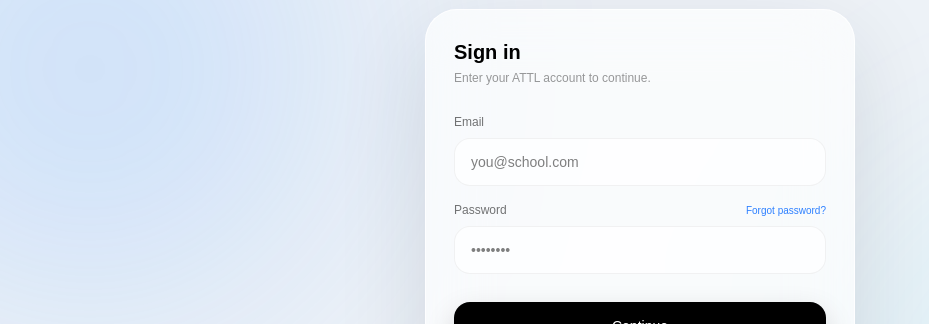
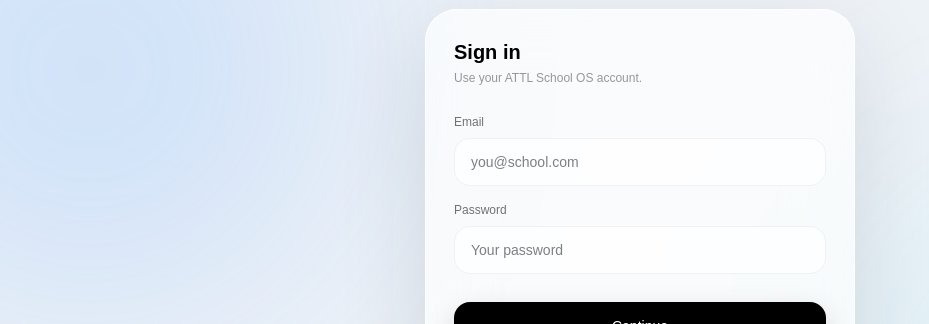
Before and after one commit to Nour2013hossam/attl-school-os, a Next.js app: page /login in a window 1280 px wide. Shown: the part 221-545 px from the top of the page, without its empty margins (0-929 px from the left). Built offline with nearby package versions, Linux system fonts and the light colour scheme.

Commit message:
Connect login UI to Auth.js

```diff
--- a/app/(auth)/login/page.tsx
+++ b/app/(auth)/login/page.tsx
@@ -1,72 +1,74 @@
 "use client";
 
 import { useState } from "react";
-import { useRouter } from "next/navigation";
+import { signIn } from "next-auth/react";
 import Link from "next/link";
 
 export default function LoginPage() {
-  const router = useRouter();
   const [email, setEmail] = useState("");
   const [password, setPassword] = useState("");
   const [loading, setLoading] = useState(false);
+  const [error, setError] = useState("");
 
-  const handleLogin = async (event: React.FormEvent) => {
+  const handleLogin = async (event: React.FormEvent<HTMLFormElement>) => {
     event.preventDefault();
     setLoading(true);
+    setError("");
 
-    // Temporary authentication layer.
-    // This will be replaced with the real database/auth system.
-    document.cookie = "attl_session=active; path=/; max-age=86400; SameSite=Lax";
+    const result = await signIn("credentials", {
+      email,
+      password,
+      redirect: false,
+      redirectTo: "/dashboard",
+    });
 
-    await new Promise((resolve) => setTimeout(resolve, 500));
+    if (result?.error) {
+      setError("Invalid email or password.");
+      setLoading(false);
+      return;
+    }
 
-    router.push("/dashboard");
-    router.refresh();
+    window.location.assign(result?.url ?? "/dashboard");
   };
 
   return (
     <main className="min-h-screen bg-[#eef2f7] text-black">
-      <div className="fixed inset-0 overflow-hidden pointer-events-none">
+      <div className="pointer-events-none fixed inset-0 overflow-hidden">
         <div className="absolute -left-40 top-10 h-[500px] w-[500px] rounded-full bg-blue-400/20 blur-[130px]" />
         <div className="absolute right-[-100px] bottom-[-100px] h-[500px] w-[500px] rounded-full bg-cyan-300/15 blur-[130px]" />
       </div>
 
       <div className="relative flex min-h-screen items-center justify-center px-5 py-10">
         <div className="w-full max-w-[430px]">
-
           <div className="mb-8 text-center">
             <div className="mx-auto mb-5 flex h-16 w-16 items-center justify-center rounded-[22px] bg-black text-xl font-semibold text-white shadow-2xl">
               A
             </div>
-
             <h1 className="text-3xl font-semibold tracking-[-0.04em]">
               Welcome to ATTL
             </h1>
-
             <p className="mt-2 text-sm text-black/40">
               Al Thagr Technical Lab
             </p>
           </div>
 
           <div className="rounded-[32px] border border-white/80 bg-white/65 p-7 shadow-[0_30px_90px_rgba(20,30,50,0.12)] backdrop-blur-[30px]">
-
             <div className="mb-7">
               <h2 className="text-xl font-semibold">Sign in</h2>
               <p className="mt-1 text-xs text-black/40">
-                Enter your ATTL account to continue.
+                Use your ATTL School OS account.
               </p>
             </div>
 
             <form onSubmit={handleLogin} className="space-y-4">
-
               <div>
                 <label className="mb-2 block text-xs font-medium text-black/55">
                   Email
                 </label>
-
                 <input
                   type="email"
                   required
+                  autoComplete="email"
                   value={email}
                   onChange={(event) => setEmail(event.target.value)}
                   placeholder="you@school.com"
@@ -75,28 +77,29 @@ export default function LoginPage() {
               </div>
 
               <div>
-                <div className="mb-2 flex items-center justify-between">
-                  <label className="text-xs font-medium text-black/55">
-                    Password
-                  </label>
-
-                  <button
-                    type="button"
-                    className="text-[10px] text-blue-500 hover:text-blue-600"
-                  >
-                    Forgot password?
-                  </button>
-                </div>
-
+                <label className="mb-2 block text-xs font-medium text-black/55">
+                  Password
+                </label>
                 <input
                   type="password"
                   required
+                  minLength={8}
+                  autoComplete="current-password"
                   value={password}
                   onChange={(event) => setPassword(event.target.value)}
-                  placeholder="••••••••"
+                  placeholder="Your password"
                   className="h-12 w-full rounded-[16px] border border-black/5 bg-white/70 px-4 text-sm outline-none transition focus:border-blue-400/50 focus:bg-white focus:shadow-[0_0_0_4px_rgba(59,130,246,0.08)]"
                 />
               </div>
+
+              {error && (
+                <div
+                  role="alert"
+                  className="rounded-[14px] bg-red-50 px-4 py-3 text-[10px] text-red-600"
+                >
+                  {error}
+                </div>
+              )}
 
               <button
                 type="submit"
```
